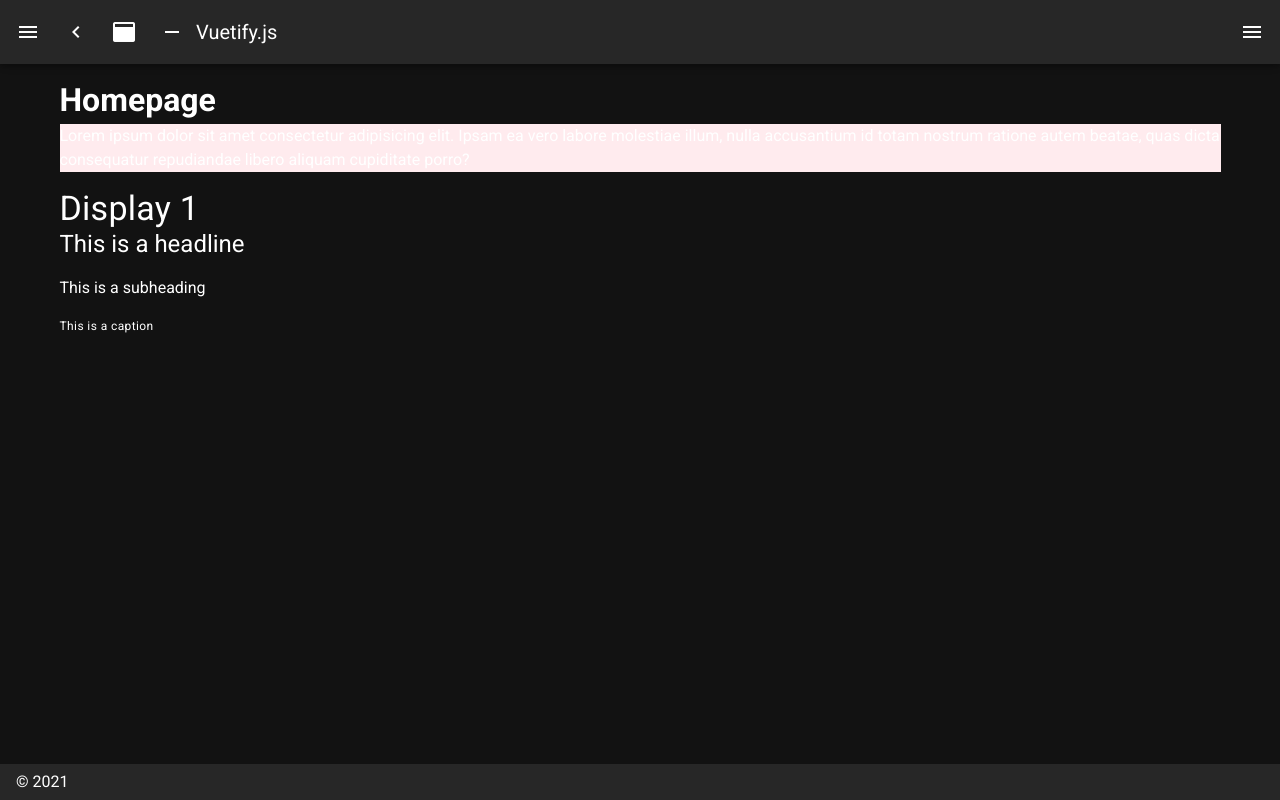
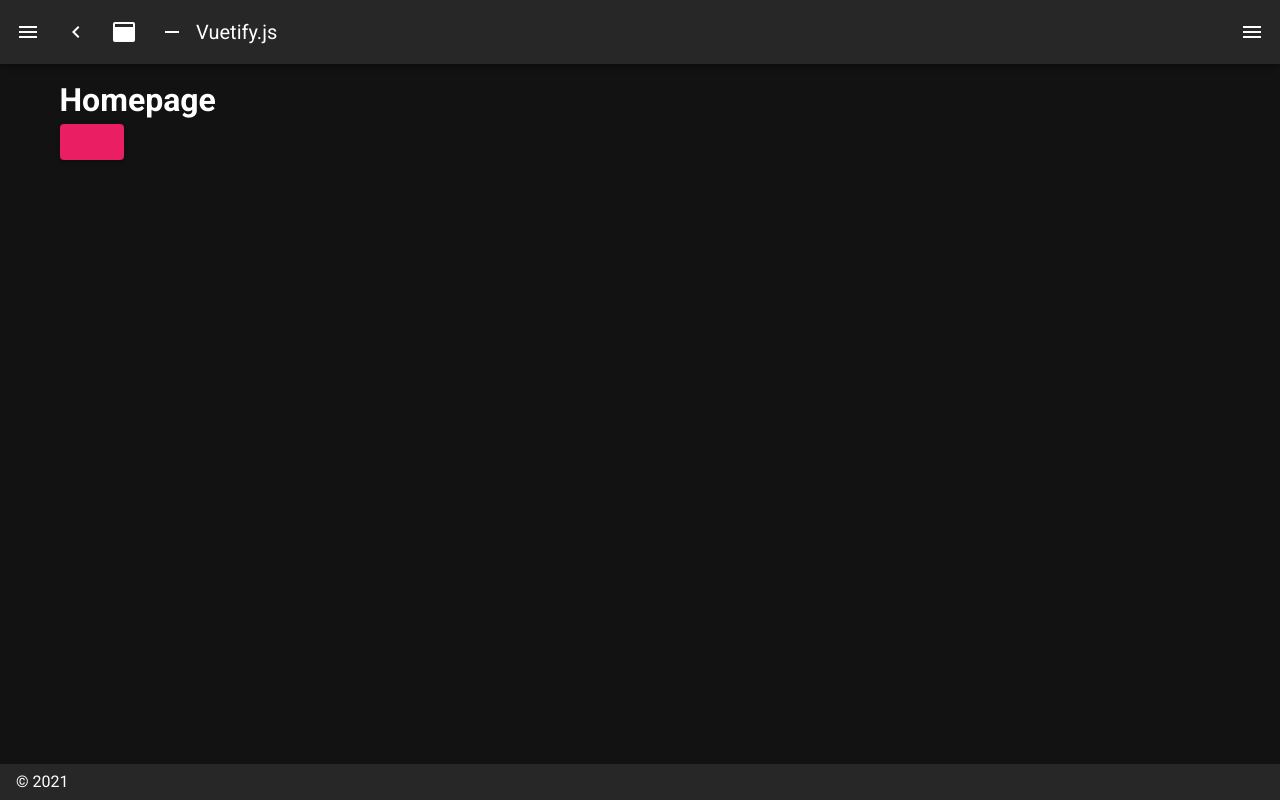
Before and after one commit to braden-w/learn-vuetify-project-management-website, a Nuxt app: page / in a window 1280 px wide. Built offline with nearby package versions, Linux system fonts and the light colour scheme.

Commit message:
Removed paragraphs

```diff
--- a/pages/index.vue
+++ b/pages/index.vue
@@ -1,16 +1,7 @@
 <template>
   <div class="home">
     <h1>Homepage</h1>
-    <p class="red lighten-5">
-      Lorem ipsum dolor sit amet consectetur adipisicing elit. Ipsam ea vero
-      labore molestiae illum, nulla accusantium id totam nostrum ratione autem
-      beatae, quas dicta consequatur repudiandae libero aliquam cupiditate
-      porro?
-    </p>
-    <h4 class="display-1">Display 1</h4>
-    <p class="headline">This is a headline</p>
-    <p class="subheading">This is a subheading</p>
-    <p class="caption">This is a caption</p>
+    <v-btn class="pink"></v-btn>
   </div>
 </template>
 
```
